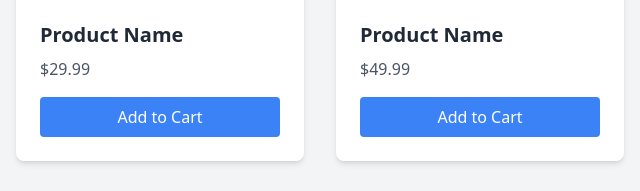
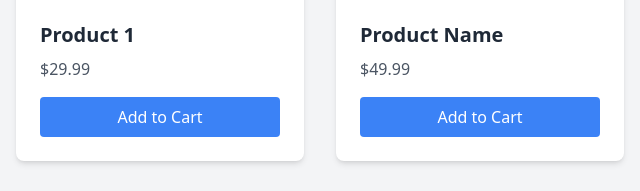
Before and after one commit to abhaypatle/Ecommerce-Website, a plain HTML site: page products.html in a window 1280 px wide. Shown: the part 769-960 px from the top of the page, 0-640 px from the left. Drawn offline with nearby package versions, Linux system fonts and the light colour scheme.

Commit message:
changed product name

```diff
--- a/products.html
+++ b/products.html
@@ -72,7 +72,7 @@
         <div class="bg-white shadow-md rounded-lg overflow-hidden">
           <img src="https://via.placeholder.com/400x400" alt="Product Image" class="w-full h-64 object-cover">
           <div class="p-6">
-            <h3 class="text-xl font-semibold text-gray-800">Product Name</h3>
+            <h3 class="text-xl font-semibold text-gray-800">Product 1</h3>
             <p class="text-gray-600 mt-2">$29.99</p>
             <a href="#" class="mt-4 block bg-blue-500 text-white text-center py-2 rounded hover:bg-blue-600">Add to Cart</a>
           </div>
```
